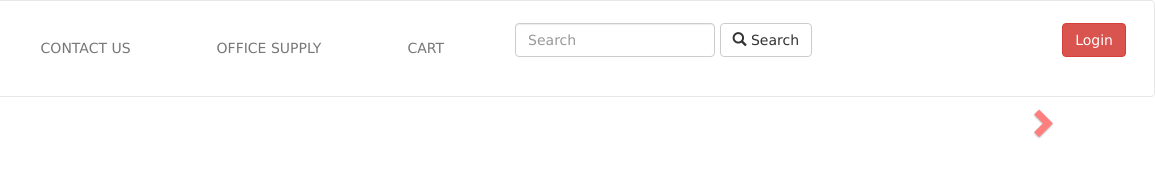
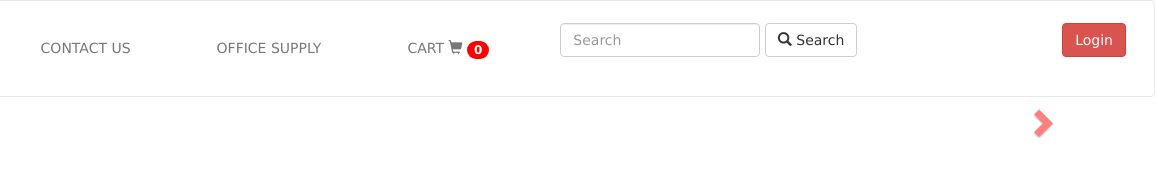
Before and after one commit to simplybelieving/smartup, a website: page public/app/views/index.html in a window 1280 px wide. Shown: the full height of the page, 125-1280 px from the left. Drawn offline with nearby package versions, Linux system fonts and the light colour scheme; some packages are replaced by stand-ins of ours; files that its build step writes are made by us from their sources; no server answers; a script that the page names is missing.

Commit message:
Add files via upload

```diff
--- a/public/app/views/index.html
+++ b/public/app/views/index.html
@@ -30,12 +30,14 @@
     <script type='text/javascript' src="assets/js/loading-bar.js"></script>
 
 
-    <title>Your Everyday Office and School Needs</title>
+    <title>SmartUp Stationary</title>
 
   </head>
 
 
-  <body ng-app="productApp" >
+  <body ng-app="productApp" ng-controller="moreCtrl" >
+
+
 
 
     <nav class = "navbar navbar-default navbar-custom " role = "navigation">
@@ -62,7 +64,9 @@
 
         <li class="nav-item"><a href="/about">CONTACT US</a></li>
         <li class="nav-item"><a href="/stationary">OFFICE SUPPLY</a></li>
-        <li class="nav-item"><a href="/cart">CART  </a></li>
+        <li class="nav-item"><a href="/cart"> CART  <span class="glyphicon glyphicon-shopping-cart"></span>
+          <span class="badge">{{myitems}}</span>
+        </a></li>
 
         <li class="nav-item">
       <form class="form-inline">
```
